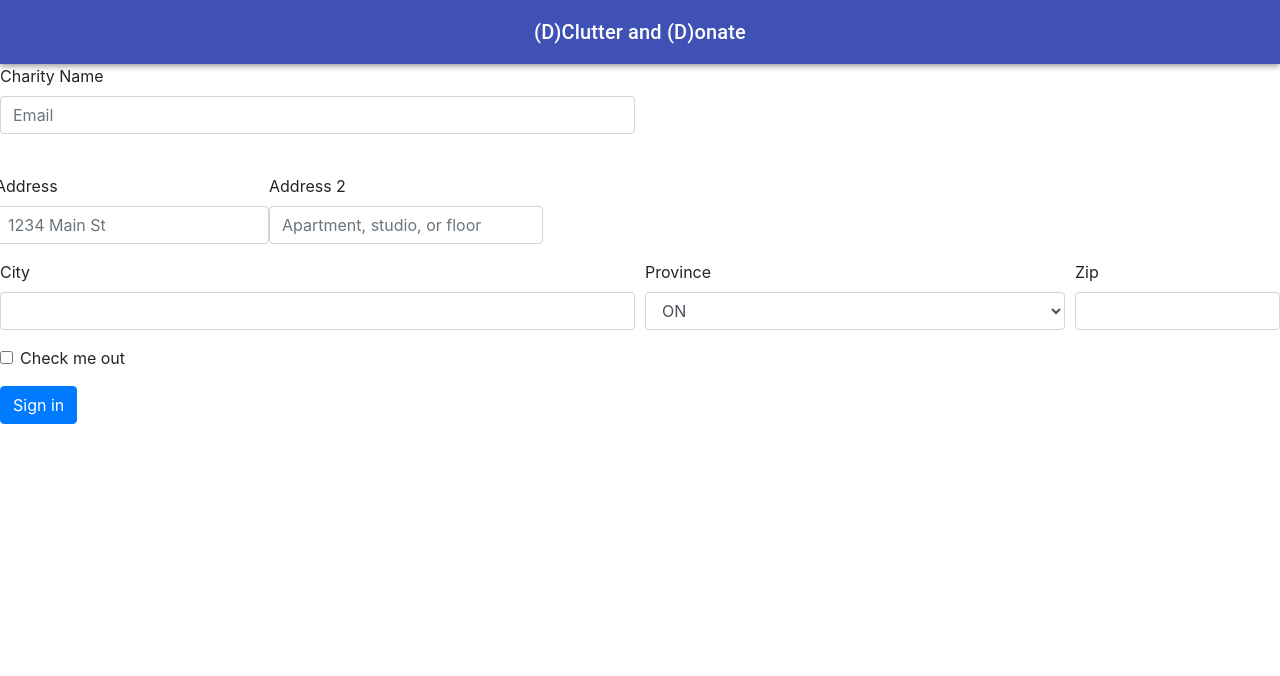
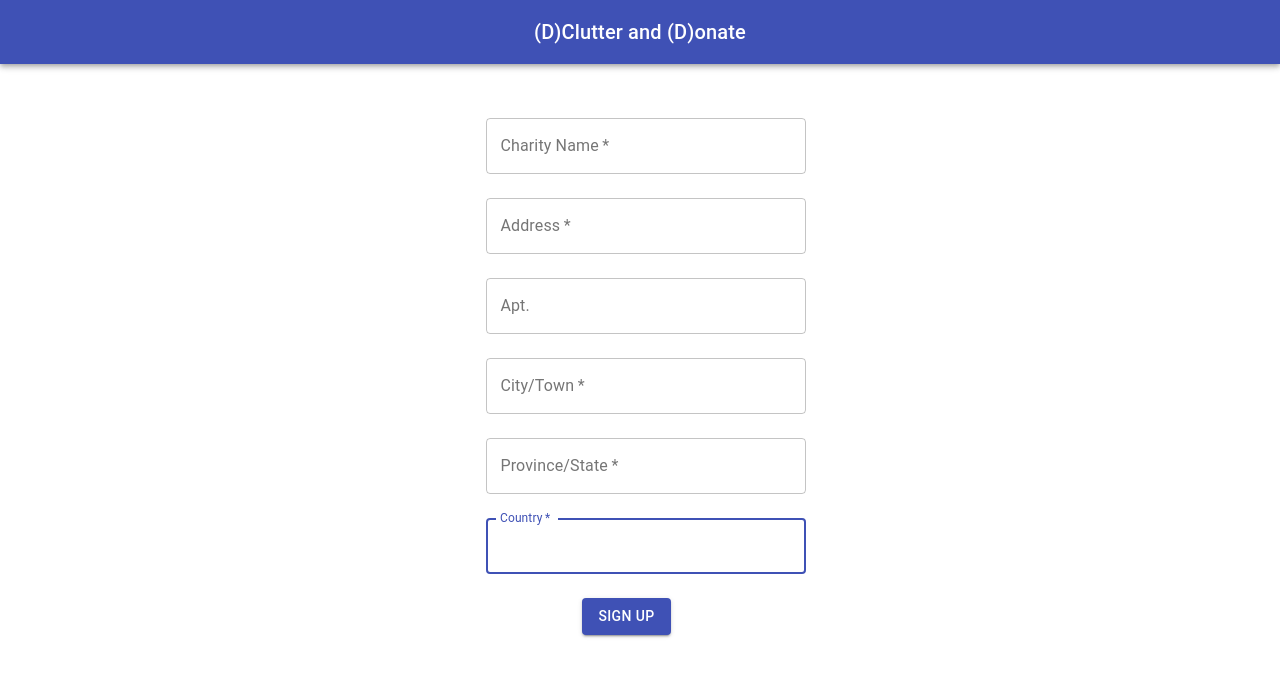
Before and after one commit to mohaimenhasan/Image-Recognition-Charity-Matcher-TOHacks2019, a React (Create React App) app in the folder frontend/: page /charity in a window 1280 px wide. Shown: the top 676 px of the page. Built offline with nearby package versions, Linux system fonts and the light colour scheme; no server answers; what google-maps-react would draw is missing.

Commit message:
FINAL PUSH

```diff
--- a/frontend/src/App.js
+++ b/frontend/src/App.js
@@ -3,6 +3,7 @@ import Toolbar from '@material-ui/core/Toolbar';
 import Typography from '@material-ui/core/Typography';
 import AppBar from '@material-ui/core/AppBar';
 import Homescreen from './homescreen';
+import Button from "./components/home";
 
 
 class App extends Component {
@@ -29,9 +30,9 @@ class App extends Component {
 
         }}>
           <Toolbar>
-            <Typography variant="h6">
+            <a href='/' style={{"color": "white"}}><Typography variant="h6">
               (D)Clutter and (D)onate
-            </Typography>
+            </Typography></a>
           </Toolbar>
         </AppBar>
         {this.state.currentScreen}
--- a/frontend/src/components/charity.js
+++ b/frontend/src/components/charity.js
@@ -1,99 +1,195 @@
 import React, { Component } from 'react';
-import '../App.css';
-import { Form, Col, Button } from 'react-bootstrap';
+import Button from '@material-ui/core/Button';
+import TextField from '@material-ui/core/TextField';
+import fetch from 'node-fetch';
+const api_base_url= "http://localhost:8888/location";
 
-class Charity extends Component {
-    constructor(props) {
-        super(props)
+class SignUp extends Component{
+    constructor(props){
+        super(props);
         this.state = {
-            latitute: '',
-            longitude: '',
-            needs: [],
             name: '',
-            address: ''
-        };
-
-        this.handleSubmit = this.handleSubmit.bind(this);
-        this.onChangeName = this.onChangeName.bind(this);
-        this.handleCheckbox = this.handleCheckbox.bind(this);
+            address:'',
+            apt:'',
+            city:'',
+            province:'',
+            country:''
+        }
     }
 
-    onChangeName(event) {
-        this.setState({ name: event.target.name });
+    handleNameChange = (event) => {
+        this.setState({
+            name: event.target.value,
+        });
+    };
+
+    handleAddressChange = (event) => {
+        this.setState({
+            address: event.target.value,
+        });
+    };
+    handleAptChange = (event) => {
+        this.setState({
+            apt: event.target.value,
+        });
+    };
+    handleCityChange = (event) => {
+        this.setState({
+            city: event.target.value,
+        });
+    };
+    handleProvinceChange = (event) => {
+        this.setState({
+            province: event.target.value,
+        });
+    };
+    handleCountryChange = (event) => {
+        this.setState({
+            country: event.target.value,
+        });
+    };
+    handleClick(event){
+        let apiUrl = api_base_url+'/add_charity';
+        let self = this;
+        console.log(this.state);
+
+        if(this.state.name.length>0 && this.state.address.length>0 && this.state.city.length>0 && this.state.province.length>0 && this.state.country.length>0){
+            fetch(apiUrl,
+                {
+                    method: 'POST',
+                    headers: {
+                        "Content-Type": "application/json",
+                        "Access-Control-Allow-Origin": '*'
+                    },
+                    body: JSON.stringify({
+                            name: this.state.name,
+                            address: this.state.address,
+                            apt: this.state.apt,
+                            city: this.state.city,
+                            province: this.state.province,
+                            country: this.state.country
+                        }
+                    )
+                }).then(my_resp => my_resp.json())
+                .then(response =>{
+                    console.log(response);
+                    if(response["code"] === 200){
+                        alert("Charity created successfully");
+                        window.location.href = ('http://localhost:3000/')
+                    }
+                    else{
+                        console.log("Some error occurred: ",response.data.code);
+                    }
+                }).catch(function (error) {
+                console.log(error);
+            });
+        }
+        else{
+            console.log(this.state.name.length>0);
+            console.log(this.state.address.length>0);
+            console.log(this.state.city.length>0);
+            console.log(this.state.province.length>0);
+            console.log(this.state.country.length>0);
+            alert("Input field value is missing");
+        }
     }
-
-    onChangeAddress(event) {
-
+    componentWillReceiveProps(nextProps){
+        console.log("nextProps",nextProps);
     }
-
-    handleCheckbox(event) {
-
-    }
-
-    handleSubmit(event) {
-
-    }
-
     render() {
-        return (
-            <div>
-                <form>
-                    <div class="form-row">
-                        <div class="form-group col-md-6">
-                            <label for="inputEmail4">Charity Name</label>
-                            <input type="email" class="form-control" id="inputEmail4" placeholder="Email" />
-                        </div>
-                    </div><br />
-                    <div class="form-row">
-                        <div class="form-group">
-                            <label for="inputAddress">Address</label>
-                            <input type="text" class="form-control" id="inputAddress" placeholder="1234 Main St" />
-                        </div>
-                        <div class="form-group">
-                            <label for="inputAddress2">Address 2</label>
-                            <input type="text" class="form-control" id="inputAddress2" placeholder="Apartment, studio, or floor" />
-                        </div>
-                    </div>
-                    <div class="form-row">
-                        <div class="form-group col-md-6">
-                            <label for="inputCity">City</label>
-                            <input type="text" class="form-control" id="inputCity" />
-                        </div>
-                        <div class="form-group col-md-4">
-                            <label for="inputState">Province</label>
-                            <select id="inputState" class="form-control">
-                                <option selected>ON</option>
-                                <option>AB</option>
-                                <option>BC</option>
-                                <option>MB</option>
-                                <option>NB</option>
-                                <option>NL</option>
-                                <option>NT</option>
-                                <option>NS</option>
-                                <option>NU</option>
-                                <option>PE</option>
-                                <option>QC</option>
-                                <option>SK</option>
-                                <option>YT</option>
-                            </select>
-                        </div>
-                        <div class="form-group col-md-2">
-                            <label for="inputZip">Zip</label>
-                            <input type="text" class="form-control" id="inputZip" />
-                        </div>
-                    </div>
-                    <div class="form-group">
-                        <div class="form-check">
-                            <input class="form-check-input" type="checkbox" id="gridCheck" />
-                            <label class="form-check-label" for="gridCheck">
-                                Check me out</label>
-                        </div>
-                    </div>
-                    <button type="submit" class="btn btn-primary">Sign in</button>
-                </form>
+        return(
+            <div style={{
+                marginTop: "3%",
+                marginLeft: "38%",
+                position: "center",
+                alignItems: "center",
+                width: "25%"
+            }}>
+                <TextField
+                    variant="outlined"
+                    margin="normal"
+                    required
+                    fullWidth
+                    id="name"
+                    label="Charity Name"
+                    name="name"
+                    autoFocus
+                    onChange={this.handleNameChange}
+                />
+                <br/>
+                <TextField
+                    variant="outlined"
+                    margin="normal"
+                    required
+                    fullWidth
+                    id="address"
+                    label="Address"
+                    name="address"
+                    autoFocus
+                    onChange={this.handleAddressChange}
+                />
+                <br/>
+                <TextField
+                    variant="outlined"
+                    margin="normal"
+                    fullWidth
+                    id="apt"
+                    label="Apt."
+                    name="apt"
+                    autoFocus
+                    onChange={this.handleEmailChange}
+                />
+                <br/>
+                <TextField
+                    variant="outlined"
+                    margin="normal"
+                    required
+                    fullWidth
+                    id="city"
+                    label="City/Town"
+                    name="city"
+                    autoFocus
+                    onChange={this.handleCityChange}
+                />
+                <br/>
+                <TextField
+                    variant="outlined"
+                    margin="normal"
+                    required
+                    fullWidth
+                    name="province"
+                    label="Province/State"
+                    id="provice"
+                    autoFocus
+                    onChange={this.handleProvinceChange}
+                />
+                <br/>
+                <TextField
+                    variant="outlined"
+                    margin="normal"
+                    required
+                    fullWidth
+                    name="country"
+                    label="Country"
+                    id="country"
+                    autoFocus
+                    onChange={this.handleCountryChange}
+                />
+                <br/>
+                <Button variant="contained" color="primary" onClick={(event) => this.handleClick(event,this.props.role)} style={{
+                    marginTop: "5%",
+                    marginLeft: "30%"
+                }}>
+                    Sign Up
+                </Button>
             </div>
-        );
+        )
     }
 }
 
-export default Charity;
+const style = {
+    margin: 15,
+};
+
+
+export default SignUp;
--- a/frontend/src/components/home.js
+++ b/frontend/src/components/home.js
@@ -55,7 +55,7 @@ class Home extends Component {
                     <Button variant="contained" color="primary" style={{
                         marginTop: "5%"
                     }} a href="/user">
-                        Log in
+                        Donate
                     </Button>
                 </Card>
                 <Card style={{
```
Also changed, not shown: frontend/src/components/user.js (+128 -8 lines), 2 other files (tests, documents, lock files or other folders).
